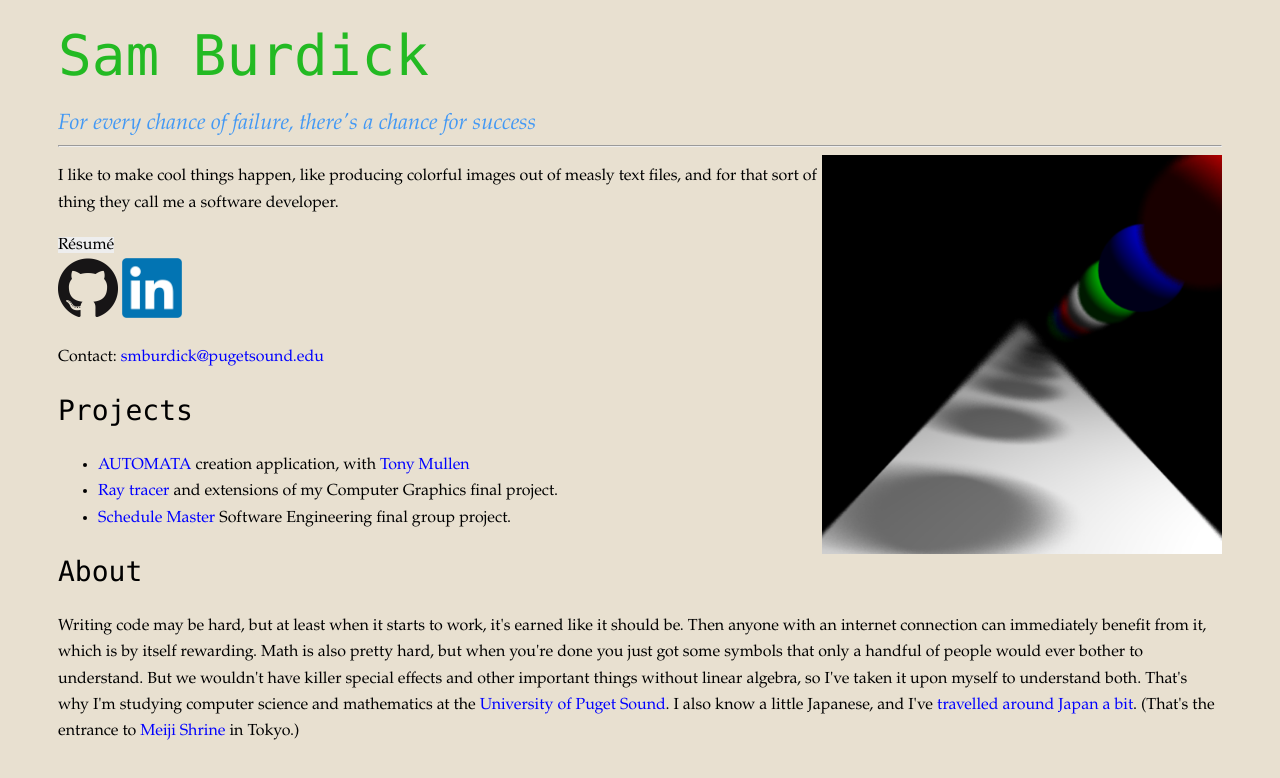
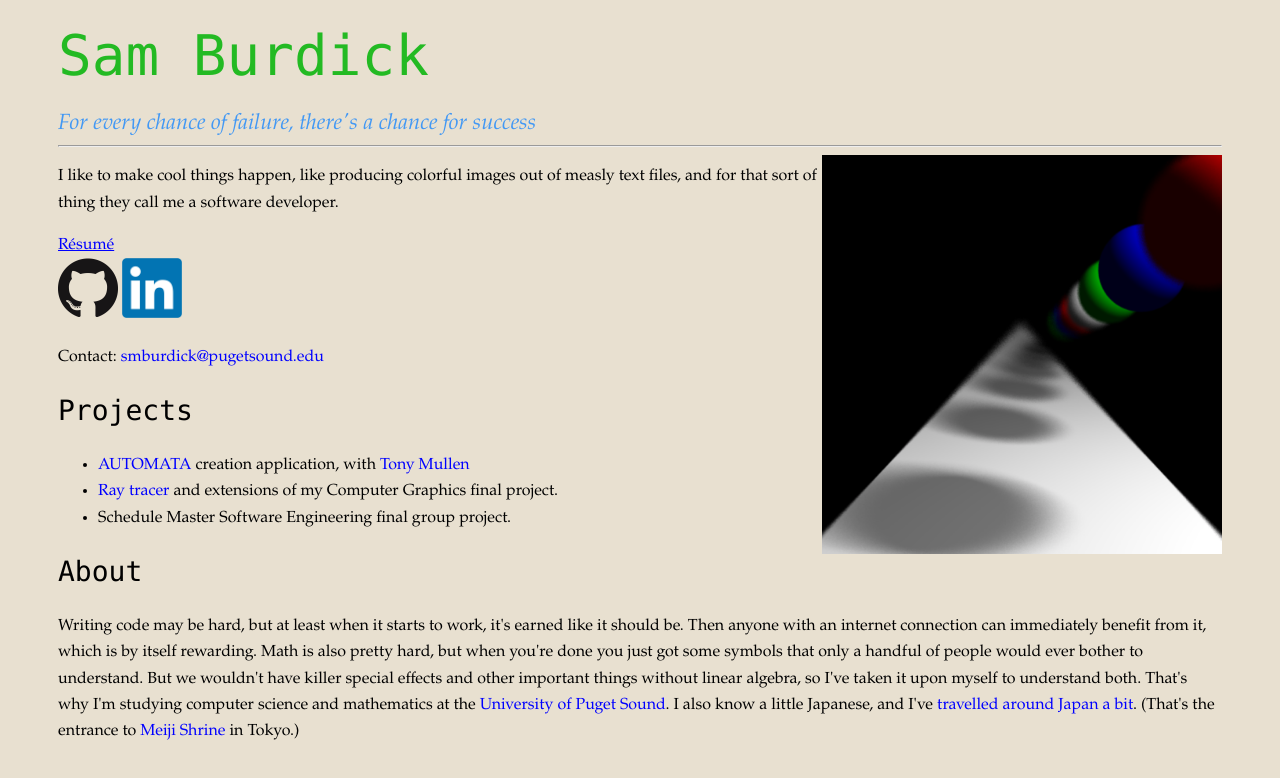
Before and after one commit to smburdick/smburdick.github.io, a plain HTML site: page index.html in a window 1280 px wide. In both pictures the pointer is over the link "Résumé". Drawn offline with Linux system fonts and the light colour scheme.

Commit message:
hyperlink hover fixed

```diff
--- a/homepage.css
+++ b/homepage.css
@@ -48,6 +48,5 @@ a:link {
   text-decoration: none;
 }
 a:hover {
-  background:#eeeeee;
-  color:black;
+  text-decoration: underline;
 }
--- a/index.html
+++ b/index.html
@@ -23,7 +23,7 @@
         <a href="https://smburdick.github.io/threejs-raytracer/">Ray tracer</a> and extensions of my Computer Graphics final project.
       </li>
       <li>
-        <a href="https://github.com/smburdick/schedule-master">Schedule Master</a> Software Engineering final group project.
+        <a: href="https://github.com/smburdick/schedule-master">Schedule Master</a> Software Engineering final group project.
       </li>
     </ul>
     <h2>About</h2>
```
